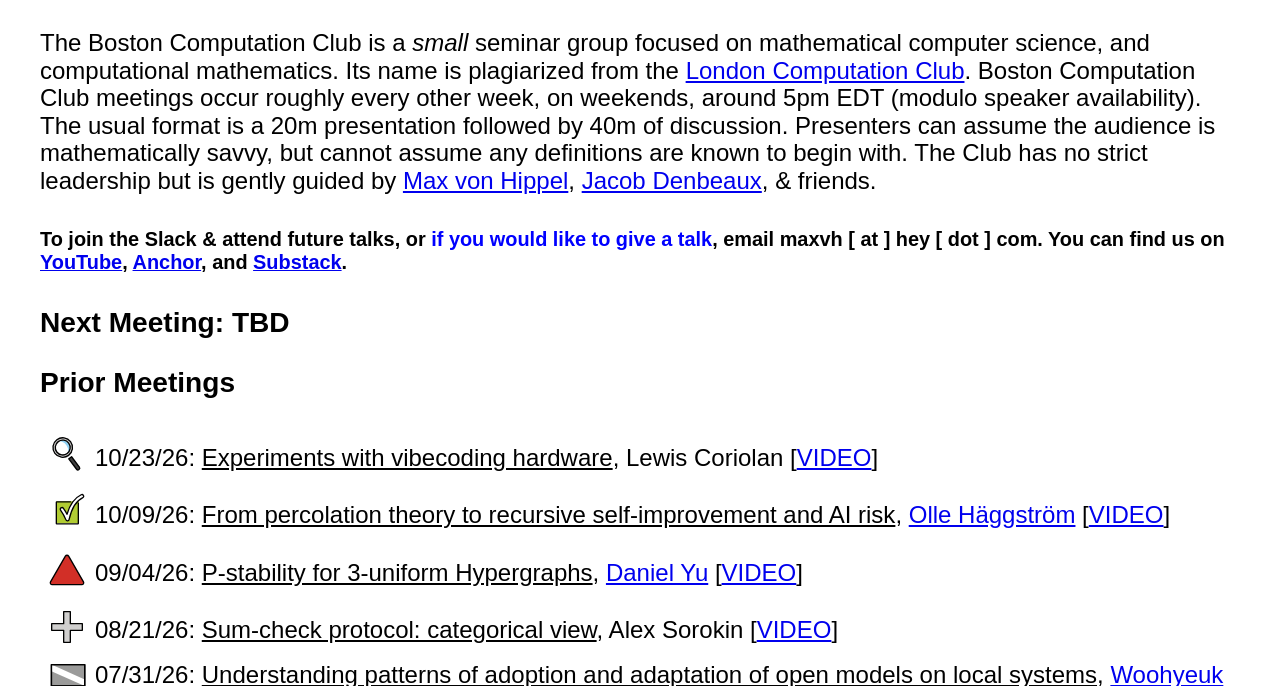
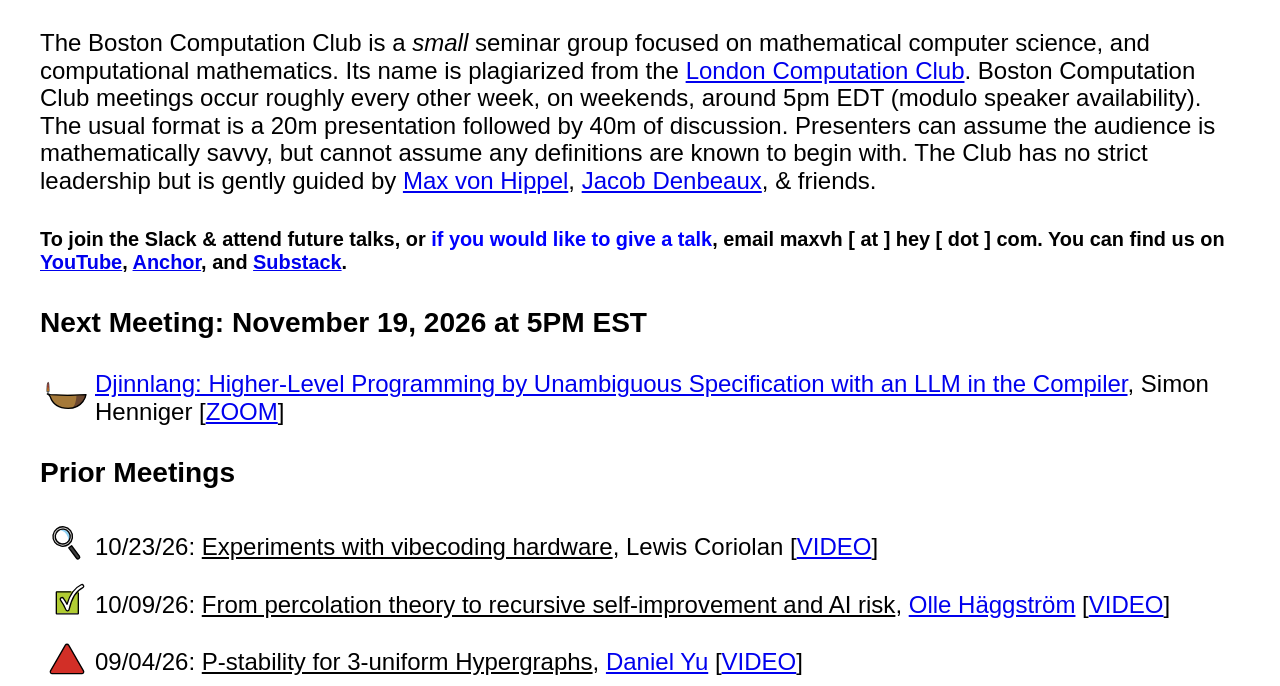
Before and after one commit to maxvonhippel/bostoncc, a plain HTML site: page index.html in a window 1280 px wide. Shown: the part 79-765 px from the top of the page. Drawn offline with nearby package versions, Linux system fonts and the light colour scheme.

Commit message:
Add Simon Henniger's Djinnlang talk as next meeting (Nov 19, 2026)

```diff
--- a/index.html
+++ b/index.html
@@ -37,7 +37,16 @@
                 href="https://anchor.fm/bostoncc">Anchor</a>, and <a href="https://bstn.substack.com/">Substack</a>.
         </h5>
 
-        <h3>Next Meeting: TBD</h3>
+        <h3>Next Meeting: November 19, 2026 at 5PM EST</h3>
+        <table>
+            <tr>
+                <td>
+                    <img src="emojis/oil-lamp.svg" class="icon" />
+                <td>
+                    <a href="https://arxiv.org/abs/2609.23954">Djinnlang: Higher-Level Programming by Unambiguous Specification with an LLM in the Compiler</a>, Simon Henniger [<a href="https://zoom.us/j/6593432081">ZOOM</a>]
+                </td>
+            </tr>
+        </table>
 
         <h3>Prior Meetings</h3>
         <table>
```
Also changed, not shown: emojis/oil-lamp.svg (added).
